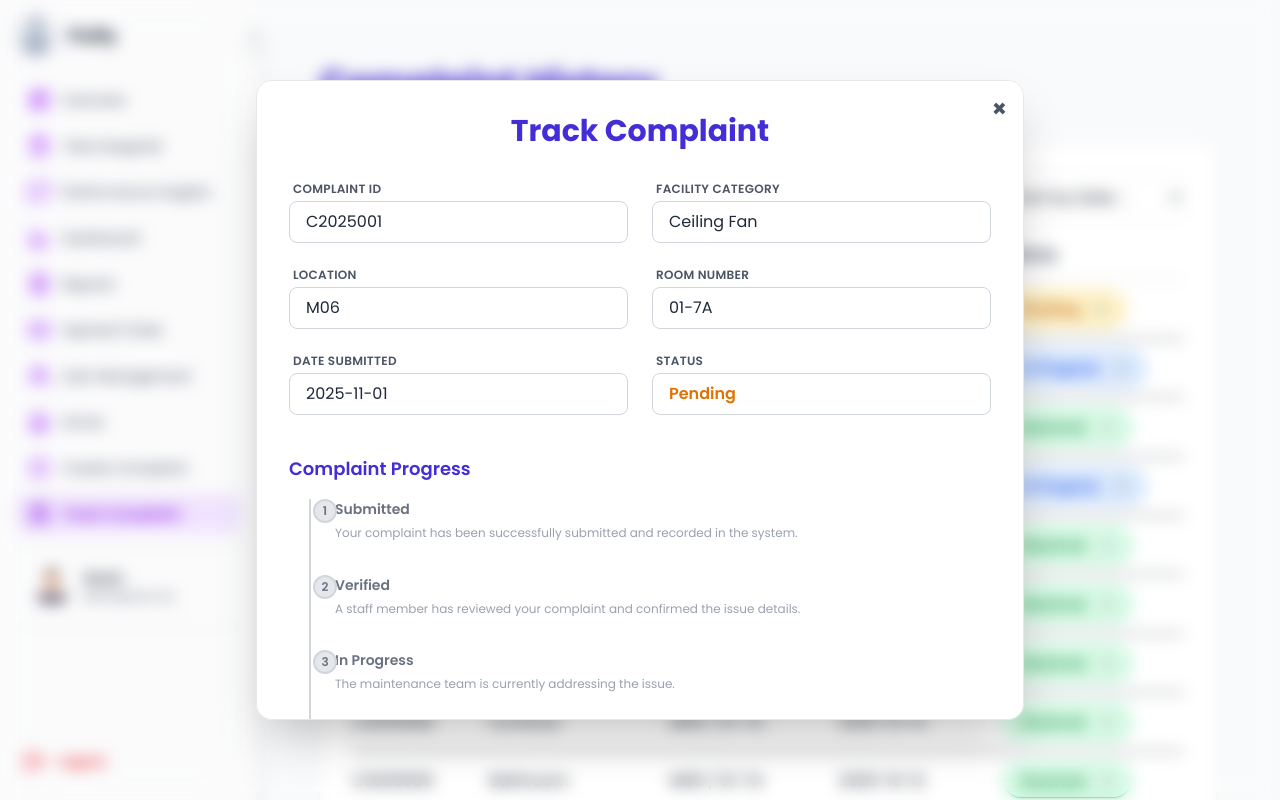
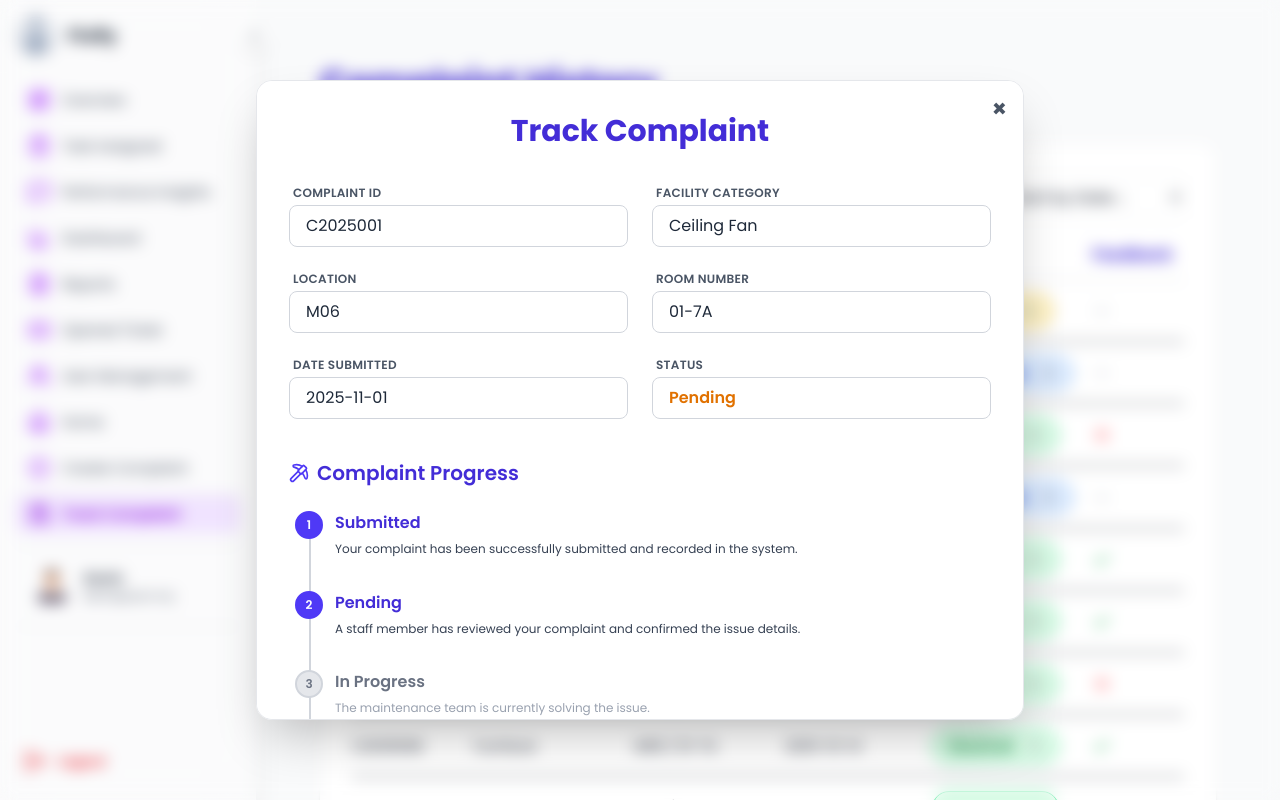
Before and after one commit to angelineyong/CMT322_HostelManagement, a React (Vite) app in the folder frontend/: page /student/track in a window 1280 px wide. Both pictures are taken after a click on the button "Pending". Shown: the top 800 px of the page. Built offline with nearby package versions, Linux system fonts and the light colour scheme.

Commit message:
done ComplaintDetails pop up

```diff
--- a/frontend/src/data/mockData.ts
+++ b/frontend/src/data/mockData.ts
@@ -325,21 +325,22 @@ export interface StudentSummary {
   status: "Pending" | "In Progress" | "Resolved" | string;
   location: string;
   roomNumber: string;
+  feedbackSubmitted: number|null; // null = not submitted, 0 = no, 1 = yes
 }
 
 export const studentSummaryData: StudentSummary[] = [
-  { complaintId: "C2025001", facilityCategory: "Ceiling Fan", dateSubmitted: "2025-11-01", status: "Pending", location: "M06", roomNumber: "01-7A"},
-  { complaintId: "C2025002", facilityCategory: "Bathroom", dateSubmitted: "2025-10-28", status: "In Progress", location: "M06", roomNumber: "01-7A"},
-  { complaintId: "C2025003", facilityCategory: "Electrical Socket", dateSubmitted: "2025-10-25", status: "Resolved", location: "M06", roomNumber: "01-7A" },
-  { complaintId: "C2025004", facilityCategory: "Furniture", dateSubmitted: "2025-10-22", status: "In Progress", location: "M06", roomNumber: "01-7A" },
-  { complaintId: "C2025005", facilityCategory: "Ceiling Fan", dateSubmitted: "2025-10-20", status: "Resolved", location: "M06", roomNumber: "01-7A" },
-  { complaintId: "C2025006", facilityCategory: "Bathroom", dateSubmitted: "2025-10-18", status: "Resolved", location: "M06", roomNumber: "01-7A" },
-  { complaintId: "C2025007", facilityCategory: "Electrical Socket", dateSubmitted: "2025-10-16", status: "Resolved", location: "M06", roomNumber: "01-7A" },
-  { complaintId: "C2025008", facilityCategory: "Furniture", dateSubmitted: "2025-10-14", status: "Resolved", location: "M06", roomNumber: "01-7A" },
-  { complaintId: "C2025009", facilityCategory: "Bathroom", dateSubmitted: "2025-10-12", status: "Resolved", location: "M06", roomNumber: "01-7A" },
-  { complaintId: "C2025010", facilityCategory: "Ceiling Fan", dateSubmitted: "2025-10-10", status: "Resolved", location: "M06", roomNumber: "01-7A" },
-  { complaintId: "C2025011", facilityCategory: "Electrical Socket", dateSubmitted: "2025-10-08", status: "Resolved", location: "M06", roomNumber: "01-7A" },
-  { complaintId: "C2025012", facilityCategory: "Furniture", dateSubmitted: "2025-10-05", status: "Resolved", location: "M06", roomNumber: "01-7A" },
+  { complaintId: "C2025001", facilityCategory: "Ceiling Fan", dateSubmitted: "2025-11-01", status: "Pending", location: "M06", roomNumber: "01-7A", feedbackSubmitted: null},
+  { complaintId: "C2025002", facilityCategory: "Bathroom", dateSubmitted: "2025-10-28", status: "In Progress", location: "M06", roomNumber: "01-7A", feedbackSubmitted: null},
+  { complaintId: "C2025003", facilityCategory: "Electrical Socket", dateSubmitted: "2025-10-25", status: "Resolved", location: "M06", roomNumber: "01-7A", feedbackSubmitted: 0 },
+  { complaintId: "C2025004", facilityCategory: "Furniture", dateSubmitted: "2025-10-22", status: "In Progress", location: "M06", roomNumber: "01-7A", feedbackSubmitted: null },
+  { complaintId: "C2025005", facilityCategory: "Ceiling Fan", dateSubmitted: "2025-10-20", status: "Resolved", location: "M06", roomNumber: "01-7A" , feedbackSubmitted: 1},
+  { complaintId: "C2025006", facilityCategory: "Bathroom", dateSubmitted: "2025-10-18", status: "Resolved", location: "M06", roomNumber: "01-7A" , feedbackSubmitted: 1},
+  { complaintId: "C2025007", facilityCategory: "Electrical Socket", dateSubmitted: "2025-10-16", status: "Resolved", location: "M06", roomNumber: "01-7A" , feedbackSubmitted: 0},
+  { complaintId: "C2025008", facilityCategory: "Furniture", dateSubmitted: "2025-10-14", status: "Resolved", location: "M06", roomNumber: "01-7A" , feedbackSubmitted: 1},
+  { complaintId: "C2025009", facilityCategory: "Bathroom", dateSubmitted: "2025-10-12", status: "Resolved", location: "M06", roomNumber: "01-7A" , feedbackSubmitted: 1},
+  { complaintId: "C2025010", facilityCategory: "Ceiling Fan", dateSubmitted: "2025-10-10", status: "Resolved", location: "M06", roomNumber: "01-7A" , feedbackSubmitted: 1},
+  { complaintId: "C2025011", facilityCategory: "Electrical Socket", dateSubmitted: "2025-10-08", status: "Resolved", location: "M06", roomNumber: "01-7A" , feedbackSubmitted: 1},
+  { complaintId: "C2025012", facilityCategory: "Furniture", dateSubmitted: "2025-10-05", status: "Resolved", location: "M06", roomNumber: "01-7A" , feedbackSubmitted: 1},
 ];
 
 // Holidays for the student-facing banner
--- a/frontend/src/pages/student/ComplaintDetail.tsx
+++ b/frontend/src/pages/student/ComplaintDetail.tsx
@@ -1,5 +1,7 @@
-import React from "react";
+import React, { useState } from "react";
 import { studentSummaryData } from "../../data/mockData";
+import { Pickaxe, MessageSquare, Image as ImageIcon, MessageCircle, ChevronDown, ChevronUp} from "lucide-react";
+import samplePhoto from "../../assets/SampleFix.jpg";
 
 interface ComplaintDetailProps {
   complaintId: string | null;
@@ -13,24 +15,24 @@ const steps = [
       "Your complaint has been successfully submitted and recorded in the system.",
   },
   {
-    label: "Verified",
+    label: "Pending",
     description:
       "A staff member has reviewed your complaint and confirmed the issue details.",
   },
   {
     label: "In Progress",
     description:
-      "The maintenance team is currently addressing the issue.",
+      "The maintenance team is currently solving the issue.",
   },
   {
     label: "Resolved",
     description:
-      "The issue has been resolved. Please review the result below.",
+      "The issue has been resolved.",
   },
   {
     label: "Feedback",
     description:
-      "You can provide feedback regarding the fix or service quality.",
+      "You can provide feedback about the fix or service quality.",
   },
 ];
 
@@ -43,6 +45,9 @@ const ComplaintDetail: React.FC<ComplaintDetailProps> = ({
   const complaint = studentSummaryData.find(
     (item) => item.complaintId === complaintId
   );
+
+  const [showComment, setShowComment] = useState(false);
+  const [showPhoto, setShowPhoto] = useState(false)
 
   if (!complaint) {
     return (
@@ -60,9 +65,14 @@ const ComplaintDetail: React.FC<ComplaintDetailProps> = ({
     );
   }
 
-  const currentStep = steps.findIndex(
+  // If status is Resolved, also show Feedback as next active stage
+  let currentStep = steps.findIndex(
     (s) => s.label.toLowerCase() === complaint.status.toLowerCase()
   );
+  if (complaint.status === "Resolved") {
+    currentStep = steps.length - 1; // include Feedback step
+  }
+
 
   return (
     <div className="fixed inset-0 bg-transparent bg-opacity-40 backdrop-blur-sm flex items-center justify-center z-50 p-4">
@@ -79,7 +89,7 @@ const ComplaintDetail: React.FC<ComplaintDetailProps> = ({
           </button>
 
           {/* Title */}
-          <h1 className="text-3xl font-bold text-indigo-700 mb-8 text-center">
+          <h1 className="text-3xl font-bold text-indigo-700 mb-9 text-center">
             Track Complaint
           </h1>
 
@@ -123,8 +133,9 @@ const ComplaintDetail: React.FC<ComplaintDetailProps> = ({
 
           {/* Vertical tracker */}
           <div className="mt-10">
-            <h2 className="text-lg font-semibold text-indigo-700 mb-4">
-              Complaint Progress
+            <h2 className="text-xl font-semibold text-indigo-700 mb-6 mb-4 flex items-center gap-2">
+                <Pickaxe className="w-5 h-5 text-indigo-600" />
+                Complaint Progress
             </h2>
 
             <div className="relative border-l-2 border-gray-300 ml-5 pl-6 space-y-8">
@@ -134,7 +145,7 @@ const ComplaintDetail: React.FC<ComplaintDetailProps> = ({
                   <div key={index} className="relative flex flex-col gap-1">
                     {/* Circle */}
                     <span
-                      className={`absolute -left-[22px] w-6 h-6 rounded-full flex items-center justify-center font-semibold text-xs border-2 ${
+                      className={`absolute -left-[40px] w-7 h-7 rounded-full flex items-center justify-center font-semibold text-xs border-2 ${
                         isActive
                           ? "bg-indigo-600 text-white border-indigo-600"
                           : "bg-gray-200 text-gray-500 border-gray-300"
@@ -145,14 +156,14 @@ const ComplaintDetail: React.FC<ComplaintDetailProps> = ({
 
                     {/* Step label */}
                     <h3
-                      className={`font-semibold text-sm ${
+                      className={`font-semibold text-2sm ${
                         isActive ? "text-indigo-700" : "text-gray-500"
                       }`}
                     >
                       {step.label}
                     </h3>
 
-                    {/* Description */}
+                    {/* Step description */}
                     <p
                       className={`text-xs leading-relaxed ${
                         isActive ? "text-gray-700" : "text-gray-400"
@@ -160,6 +171,72 @@ const ComplaintDetail: React.FC<ComplaintDetailProps> = ({
                     >
                       {step.description}
                     </p>
+
+                    {/* Collapsible: In Progress Comment */}
+                    {isActive && step.label === "In Progress" && (
+                      <div className="mt-3 ml-1">
+                        <button
+                          onClick={() => setShowComment(!showComment)}
+                          className="flex items-center gap-2 text-blue-600 text-xs font-semibold hover:underline"
+                        >
+                          <MessageSquare size={14} />
+                          {showComment ? "Hide Staff Comment" : "View Staff Comment"}
+                          {showComment ? (
+                            <ChevronUp size={14} />
+                          ) : (
+                            <ChevronDown size={14} />
+                          )}
+                        </button>
+
+                        {showComment && (
+                          <div className="mt-2 border border-blue-300 bg-blue-50/70 backdrop-blur-sm rounded-lg p-3 text-xs text-gray-700">
+                            <strong>Staff Comment:</strong> This issue involves electrical
+                            wiring and has been forwarded to the maintenance department
+                            for specialized handling.
+                          </div>
+                        )}
+                      </div>
+                    )}
+
+                    {/* Collapsible: Resolved Photo */}
+                    {isActive && step.label === "Resolved" && (
+                      <div className="mt-3 ml-1">
+                        <button
+                          onClick={() => setShowPhoto(!showPhoto)}
+                          className="flex items-center gap-2 text-green-600 text-xs font-semibold hover:underline"
+                        >
+                          <ImageIcon size={14} />
+                          {showPhoto ? "Hide Uploaded Photo" : "View Uploaded Photo"}
+                          {showPhoto ? (
+                            <ChevronUp size={14} />
+                          ) : (
+                            <ChevronDown size={14} />
+                          )}
+                        </button>
+
+                        {showPhoto && (
+                          <div className="mt-3">
+                            <img
+                              src={samplePhoto}
+                              alt="Resolved proof"
+                              className="w-60 h-36 rounded-lg border border-gray-300 shadow-sm object-cover"
+                            />
+                          </div>
+                        )}
+                      </div>
+                    )}
+
+                    {isActive && step.label === "Feedback" && (
+                      <div className="mt-3 ml-1">
+                        <button
+                          onClick={() => alert("Navigate to feedback form...")}
+                          className="mt-2 flex items-center gap-2 bg-indigo-600 text-white px-4 py-2 rounded-lg text-sm font-semibold hover:bg-indigo-700 transition-all duration-200 shadow-md"
+                        >
+                          <MessageCircle className="w-4 h-4" />
+                          Feedback Form
+                        </button>
+                      </div>
+                    )}
                   </div>
                 );
               })}
--- a/frontend/src/pages/student/StudentHome.tsx
+++ b/frontend/src/pages/student/StudentHome.tsx
@@ -245,7 +245,7 @@ const StudentHome: React.FC = () => {
 			>
 				<div className="flex items-center justify-center gap-3 pt-25">
 					<div className="flex flex-col justify-center h-60">
-						<div className="text-9xl font-bold text-indigo-700 mb-2">Fixify</div>
+						<div className="text-9xl font-bold text-indigo-700 mb-5">Fixify</div>
 						<div className="text-1xl text-indigo-500 font-medium mb-20">Creating comfort through your feedback.</div>
 					</div>
 				</div>
--- a/frontend/src/pages/student/TrackComplaint.tsx
+++ b/frontend/src/pages/student/TrackComplaint.tsx
@@ -1,6 +1,6 @@
 import React, { useState, useMemo } from "react";
 import { studentSummaryData } from "../../data/mockData";
-import { ArrowRight } from "lucide-react";
+import { ArrowRight, Check, X, Minus } from "lucide-react";
 import ComplaintDetail from "./ComplaintDetail";
 
 const TrackComplaint: React.FC = () => {
@@ -90,12 +90,13 @@ const TrackComplaint: React.FC = () => {
         <div className="overflow-x-auto">
           <table className="w-full table-auto border-collapse">
             <thead>
-              <tr className="text-left text-gray-600 border-b border-gray-300 bg-transparent">
+              <tr className="text-left text-indigo-700 border-b border-gray-300 bg-transparent">
                 <th className="pb-3">Complaint ID</th>
                 <th className="pb-3">Facility Category</th>
                 <th className="pb-3">Location / Room</th>
                 <th className="pb-3">Date Submitted</th>
                 <th className="pb-3">Status</th>
+                <th className="pb-3">Feedback</th>
               </tr>
             </thead>
 
@@ -103,7 +104,7 @@ const TrackComplaint: React.FC = () => {
               {filteredAndSortedComplaints.map((complaint) => (
                 <tr
                   key={complaint.complaintId}
-                  className="border-b hover:bg-gray-50 hover:scale-[1.02] transform transition-all duration-200 cursor-default"
+                  className="text-sm border-b hover:bg-indigo-50 hover:scale-[1.02] transform transition-all duration-200 cursor-default"
                 >
                   <td className="py-3">{complaint.complaintId}</td>
                   <td className="py-3">{complaint.facilityCategory}</td>
@@ -133,6 +134,17 @@ const TrackComplaint: React.FC = () => {
                       </span>
                     </button>
                   </td>
+
+                  {/* Feedback Status */}
+                  <td className="py-5">
+                    {complaint.feedbackSubmitted === 1 ? (
+                      <Check className="w-5 h-5 text-green-600 inline" />
+                    ) : complaint.feedbackSubmitted === 0 ? (
+                      <X className="w-5 h-5 text-red-500 inline" />
+                    ) : (
+                      <Minus className="w-5 h-5 text-gray-400 inline" />
+                    )}
+                  </td>
                 </tr>
               ))}
             </tbody>
@@ -140,7 +152,7 @@ const TrackComplaint: React.FC = () => {
         </div>
       </div>
 
-      {/* Modal Popup */}
+      {/* Complaint Detail Modal Popup */}
       {selectedComplaintId && (
         <ComplaintDetail
           complaintId={selectedComplaintId}
```
Also changed, not shown: frontend/src/assets/SampleFix.jpg (added).
